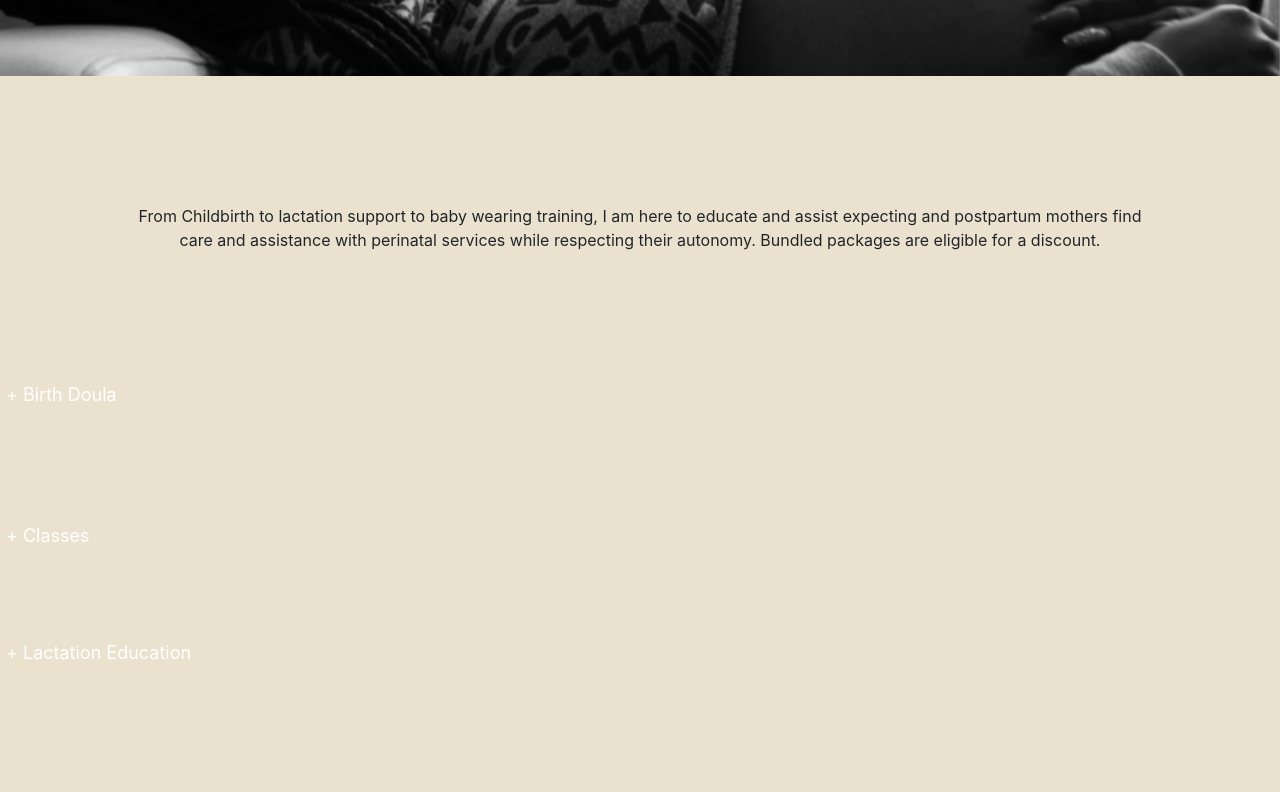
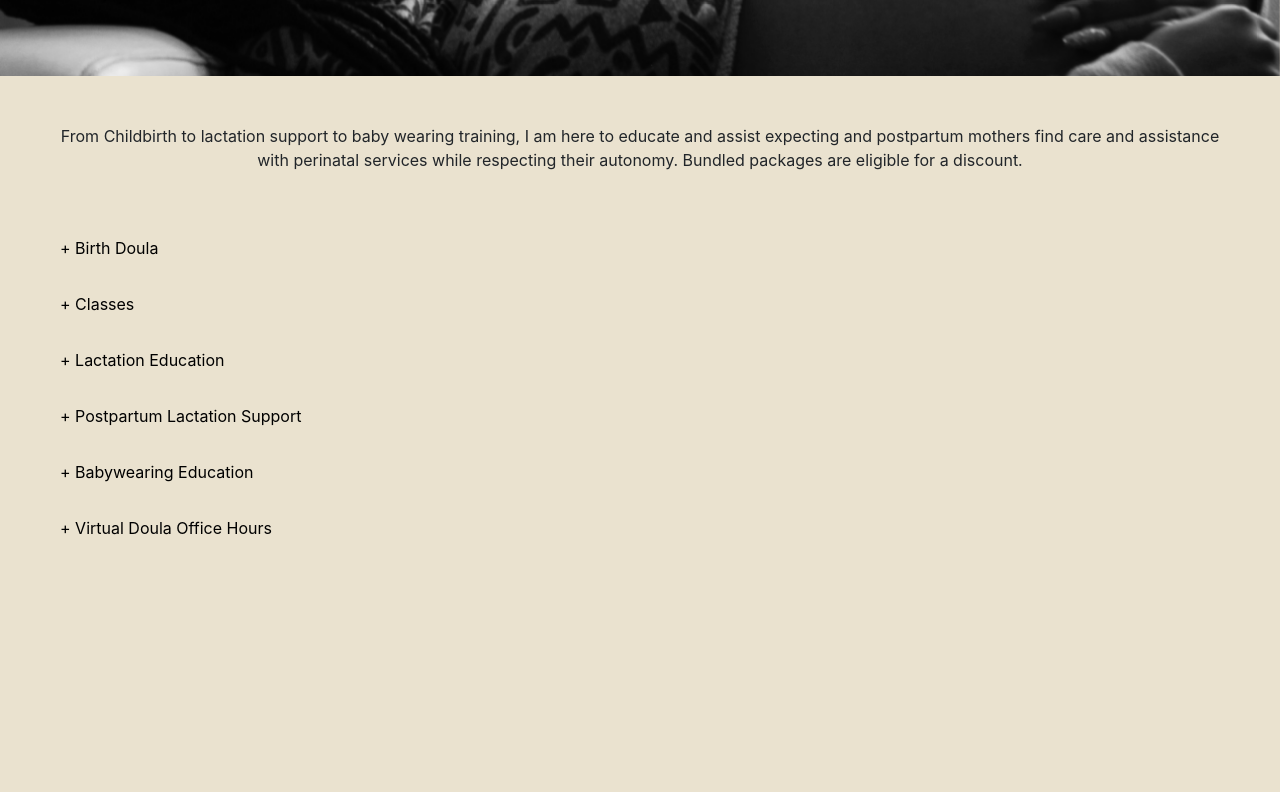
Before and after one commit to mdreesen/lovelace_site, a React (Create React App) app: page /services in a window 1280 px wide. Shown: the part 500-1292 px from the top of the page. After the commit the page ends 1096 px from the top, so only its background shows below. Built offline with nearby package versions, Linux system fonts and the light colour scheme; the HTML template or start-up script is replaced by a standard one.

Commit message:
made the dropdowns for the different list styles. Need to style them

```diff
--- /dev/null
+++ b/src/components/ServicedropdownTwo/index.js
@@ -0,0 +1,105 @@
+import React from 'react';
+
+function ServicedropdownTwo() {
+    return (
+        <div>
+            <div className="menu">
+
+                {/* Menu item one */}
+                <li className="item" id='birthdoula'>
+                    <a href='#birthdoula' className="menu-link">+ Birth Doula</a>
+                    <div className="imenu">
+                        <p>
+                            Establishing client relationship and determining birthing preferences and the best ways I can support you and your family before, during and after birth, as well as educating your partner on your specific coping mechanisms and your preferred comfort measures. This package includes:
+                            -2 prenatal visits (up to 2 hours each visit)
+                            -1 postpartum visit (2 hours)
+                            -birth plan creation
+                            -untimed labor support
+                            -continuous support and contact throughout pregnancy
+                            -24/7 on call support starting at 38 weeks
+                            Starting at $850
+                        </p>
+                    </div>
+                </li>
+
+                {/* Menu item two */}
+                <li className="item" id='classes'>
+                    <a href='#classes' className="menu-link">+ Classes</a>
+                    <div className="imenu">
+                        <p>
+                            These “labor blueprint” courses are designed for parents considering home birth, hospital birth, unmedicated birth, freebirth, or anyone curious about the physiological processes (internal processes) of labor.
+                            -Childbirth Education (2 hours)
+                            -what is physiological birth
+                            -hormones of birth
+                            -what undisturbed birth looks like
+                            -Q&amp; A at the end of each class
+                            Starting at $175  (available in group &amp; individual settings)
+                        </p>
+                    </div>
+                </li>
+
+                {/* Menu item three */}
+                <li className="item" id='lactationEducation'>
+                    <a href='#lactationEducation' className="menu-link">+ Lactation Education</a>
+                    <div className="imenu">
+                        <p>
+                            (1.5 hours)
+                            <br/>
+                            It’s best to know how to breastfeed your baby before they’re here. This course is designed specifically for pregnant mothers and their partner to learn how to breastfeed and what is involved in the process. This no self-exposure course can be taken alone or with a partner.
+                            -proper latch techniques
+                            -newborn through toddlerhood breastfeeding
+                            -troubleshooting common issues
+                            -when and how to seek further support
+                            Starting at $100 (available in group and individuals settings)
+                        </p>
+                    </div>
+                </li>
+
+                {/* Menu item four */}
+                <li className="item" id='postpartumLactationSupport'>
+                    <a href='#postpartumLactationSupport' className="menu-link">+ Postpartum Lactation Support</a>
+                    <div className="imenu">
+                        <p>
+                            This service provides assessment &amp; guidance or referrals for mothers needing lactation help. This is a starting point to evaluate what obstacles you and your child are encountering.
+                            -Assessment
+                            -Advice and hands-on help with positioning, latching and more.
+                            Starting at $40 per hour
+                        </p>
+                    </div>
+                </li>
+
+                {/* Menu item five */}
+                <li className="item" id='babywearingEducation'>
+                    <a href='#babywearingEducation' className="menu-link">+ Babywearing Education</a>
+                    <div className="imenu">
+                        <p>
+                            This intro to babywearing class, is for everyone - pregnant or postpartum, it will give parents, grandparents, caregivers, etc. knowledge and confidence on how to wear baby safely, comfortably, and practically - so you can wear baby anywhere you want.
+                            -different types of carriers
+                            -newborn through toddlerhood babywearing
+                            -babywearing safety
+                            Starting at $60
+                        </p>
+                    </div>
+                </li>
+
+                {/* Menu item six */}
+                <li className="item" id='virtualDoulaOfficeHours'>
+                    <a href='#virtualDoulaOfficeHours' className="menu-link">+ Virtual Doula Office Hours</a>
+                    <div className="imenu">
+                        <p>
+                            Pay What You Can, $25 suggested
+                            -45 minute video call
+                            -Question-focused meetings, no specific pre-research or follow up included, to keep the rate low and flexible
+                            -Perfect for expecting mothers looking to complement their birth education or focus on a specific topic
+                            All services listed are available in-person, virtually or a combination of in-person and virtual visits for the same cost.
+                        </p>
+                    </div>
+                </li>
+
+
+            </div>
+        </div>
+    );
+}
+
+export default ServicedropdownTwo;
--- a/src/index.css
+++ b/src/index.css
@@ -261,67 +261,65 @@ nav {
 
 .service-text-container {
   text-align: center;
-  margin: 8rem;
+  margin: 6vh;
 
 }
 
-.dropdown {
-  height: auto;
-  /* background: white; */
-  /* display: column; */
-  justify-content: space-around;
+
+.menu {
+  /* width: 600px; */
+  overflow: hidden;
+  margin: 5vh;
 }
 
-.dropdown-container::before {
+.item {
+  /* border-top: 1px solid; */
+  overflow: hidden;
+  list-style: none;
+}
+.menu-link {
   display: block;
-  height: auto;
+  padding: 16px 20px;
+  color: black;
+  position: relative;
 }
+.menu-link:hover {
+  display: block;
+  padding: 16px 20px;
+  color: #013240;
+  text-decoration: none;
+  position: relative;
+}
+.menu-link:before {
+  content: "";
+  position: absolute;
+  transition: 0.4s;
+}
+.imenu {
+  overflow: hidden;
+  transition: max-height 0.4s;
+  max-height: 0;
+}
+.imenu p{
+  display: block;
+  padding: 16px 26px;
+  margin: 4px 0;
+  position: relative;
+  color: white;
+  background-color: rgb(75, 75, 75);
 
-.dropdown-container {
-  height: auto;
 }
+.imenu p:before{
+  content: "";
+  position: absolute;
+  width: 6px;
+}
+.item:target .imenu {
+  max-height: 500px;
 
-.dropdown-container p ,h5{
-  /* display: none; */
 }
 
 
-.dropdown-container ul {
-  position: relative;
-  margin: auto;
-  height: auto;
-  justify-content: space-around;
-  align-items: center;
-  flex-direction: column;
-  opacity: 0;
-  pointer-events: none;
-  transform: translateY(-10px);
-  transition: all 0.4s ease;
-  display: visible;
-}
-
-.background {
-  /* background: #222; */
-  height: 100%;
-}
-
-.dropdown button {
-  background: none;
-  border: none;
-  color: white;
-  font-size: 18px;
-}
-
-.dropdown button:hover {
-  color: rgb(75, 75, 75);
-}
-
-/* going over button, then adding style to the ul*/
-.dropdown-container button:focus + ul {
-  opacity: 1;
-  pointer-events: all;
-  transform: translateY(0px);
-}
 
 /* media queries */
 
--- a/src/pages/Services/index.js
+++ b/src/pages/Services/index.js
@@ -3,6 +3,7 @@ import { Parallax } from 'react-parallax';
 
 // import components
 import Servicedropdown from '../../components/Servicedropdown';
+import ServicedropdownTwo from '../../components/ServicedropdownTwo';
 
 // import pictures
 import servicehero from '../../images/dexter-chatuluka-OyvZbtXJRlA-unsplash.jpg';
@@ -18,7 +19,8 @@ const Services = () => {
             Bundled packages are eligible for a discount.</p>
         </div>
 
-        <Servicedropdown />
+        {/* <Servicedropdown /> */}
+        <ServicedropdownTwo />
         </div>
     );
 }
```
